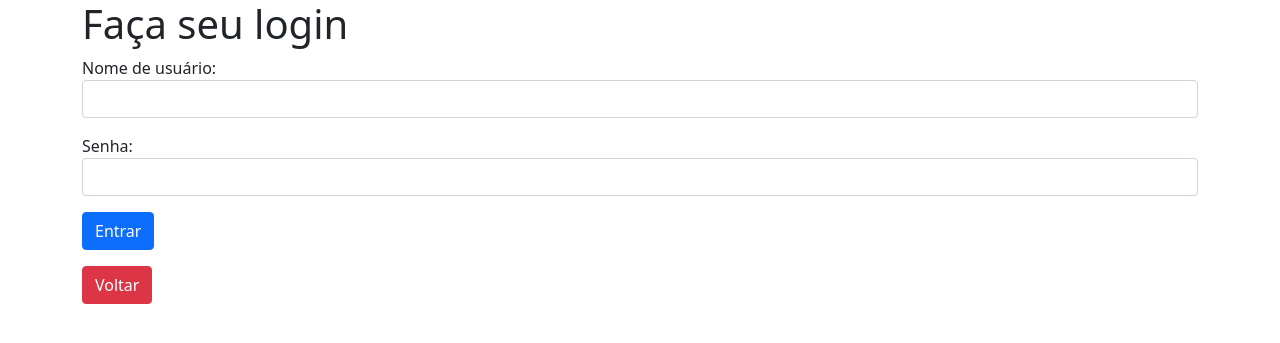
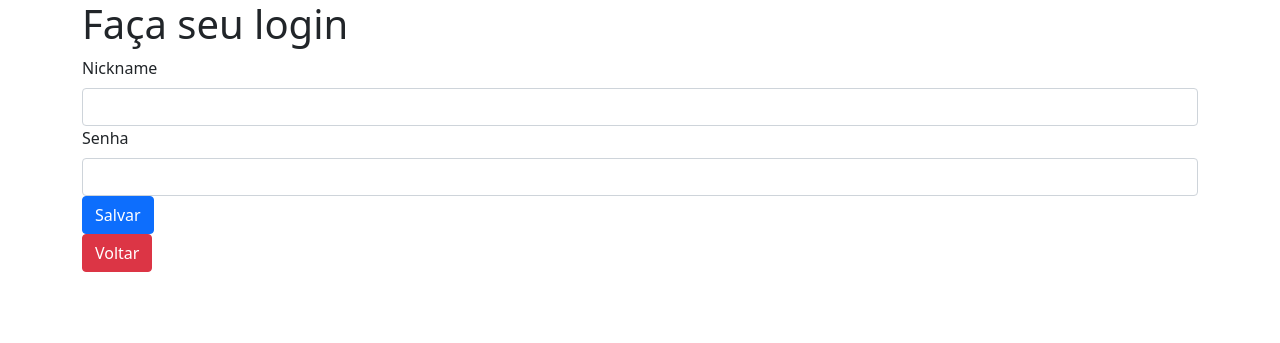
Before and after one commit to RodResq/flask-python-labs, a Flask app: page /login in a window 1280 px wide. Shown: the top 343 px of the page. Run offline with Flask 3, Linux system fonts and the light colour scheme; some libraries are stand-ins or nearby versions.

Commit message:
segunda 1st

```diff
--- a/config.py
+++ b/config.py
@@ -6,7 +6,7 @@ SQLALCHEMY_DATABASE_URI = \
     '{SGBD}://{usuario}:{senha}@{servidor}/{database}'.format(
         SGBD = 'mysql+mysqlconnector',
         usuario = 'root',
-        senha = 'New_Strong_Pass123!',
+        senha = '123',
         servidor = 'localhost',
         database = 'jogoteca'
     )
--- a/helpers.py
+++ b/helpers.py
@@ -2,7 +2,7 @@ import os
 
 from flask_wtf import FlaskForm
 from api import app
-from wtforms import StringField, SubmitField, validators
+from wtforms import StringField, SubmitField, PasswordField, validators
 
 
 class FormularioJogo(FlaskForm):
@@ -10,6 +10,13 @@ class FormularioJogo(FlaskForm):
     categoria = StringField('Categoria', [validators.DataRequired(), validators.Length(min=1, max=40)])
     console = StringField('Console', [validators.DataRequired(), validators.Length(min=1, max=20)])
     salvar = SubmitField('Salvar')
+
+
+class FormularioUsuario(FlaskForm):
+    nickname = StringField('Nickname', [validators.DataRequired(), validators.Length(min=1, max=8)])
+    senha = PasswordField('Senha', [validators.DataRequired(), validators.Length(min=1, max=100)])
+    salvar = SubmitField('Salvar')
+
 
 def recupera_imagem(id):
     for nome_arquivo in os.listdir(app.config['PATH_UPLOADS']):
--- a/templates/login.html
+++ b/templates/login.html
@@ -19,10 +19,19 @@
         {% endwith %}
         <h1>Faça seu login</h1>
         <form method="POST" action="{{ url_for('autenticar') }}">
+            {{ form.csrf_token() }}
             <input type="hidden" name="proxima" value="{{ proxima }}">
-            <p><label>Nome de usuário:</label> <input class="form-control" type="text" name="usuario" required></p>
-            <p><label>Senha:</label> <input class="form-control" type="password" name="senha" required></p>
-            <p><button class="btn btn-primary" type="submit">Entrar</button></p>
+            <div class="form-group">
+              {{ form.nickname.label(class="form-label") }}
+              {{ form.nickname(class="form-control") }}
+            </div>
+            <div class="form-group">
+              {{ form.senha.label(class="form-label") }}
+              {{ form.senha(class="form-control") }}
+            </div>
+            <div class="form-group">
+              {{ form.salvar(class="btn btn-primary") }}
+            </div>
             <a class="btn btn-danger" href={{ url_for('index') }}>Voltar</a>
         </form>
     </div>
--- a/templates/novo.html
+++ b/templates/novo.html
@@ -1,7 +1,7 @@
 {% extends "template.html" %}
 {% block conteudo %}
   <form action="{{ url_for('criar') }}" method="post" enctype="multipart/form-data">
-
+    {{ form.csrf_token() }}
     <figure class="img thumbnail col-md-4">
       <img class="img-fluid" src="{{ url_for('imagem', nome_arquivo='capa_padrao.jpg') }}">
       <figcaption>
--- a/views.py
+++ b/views.py
@@ -1,7 +1,7 @@
 from flask import render_template, request, redirect, session, flash, url_for, send_from_directory
 from models import Jogos, Usuarios
 from api import app, db
-from helpers import recupera_imagem, deleta_arquivo, FormularioJogo
+from helpers import recupera_imagem, deleta_arquivo, FormularioJogo, FormularioUsuario
 import time
 
 
@@ -98,14 +98,16 @@ def deletar(id):
 @app.route('/login')
 def login():
     proxima = request.args.get('proxima')
-    return render_template('login.html', proxima=proxima)
+    form = FormularioUsuario()
+    return render_template('login.html', proxima=proxima, form=form)
 
 
 @app.route('/autenticar', methods=['POST', ])
 def autenticar():
-    usuario = Usuarios.query.filter_by(nickname=request.form['usuario']).first()
+    form = FormularioUsuario(request.form)
+    usuario = Usuarios.query.filter_by(nickname=form.nickname.data).first()
     if usuario:
-        if request.form['senha'] == usuario.senha:
+        if form.senha.data == usuario.senha:
             session['usuario_logado'] = usuario.nickname
             flash(usuario.nickname + 'logado com sucesso')
             return redirect(url_for('index'))
```
Also changed, not shown: uploads/capa17-1742826695.3267276.jpg (added).
